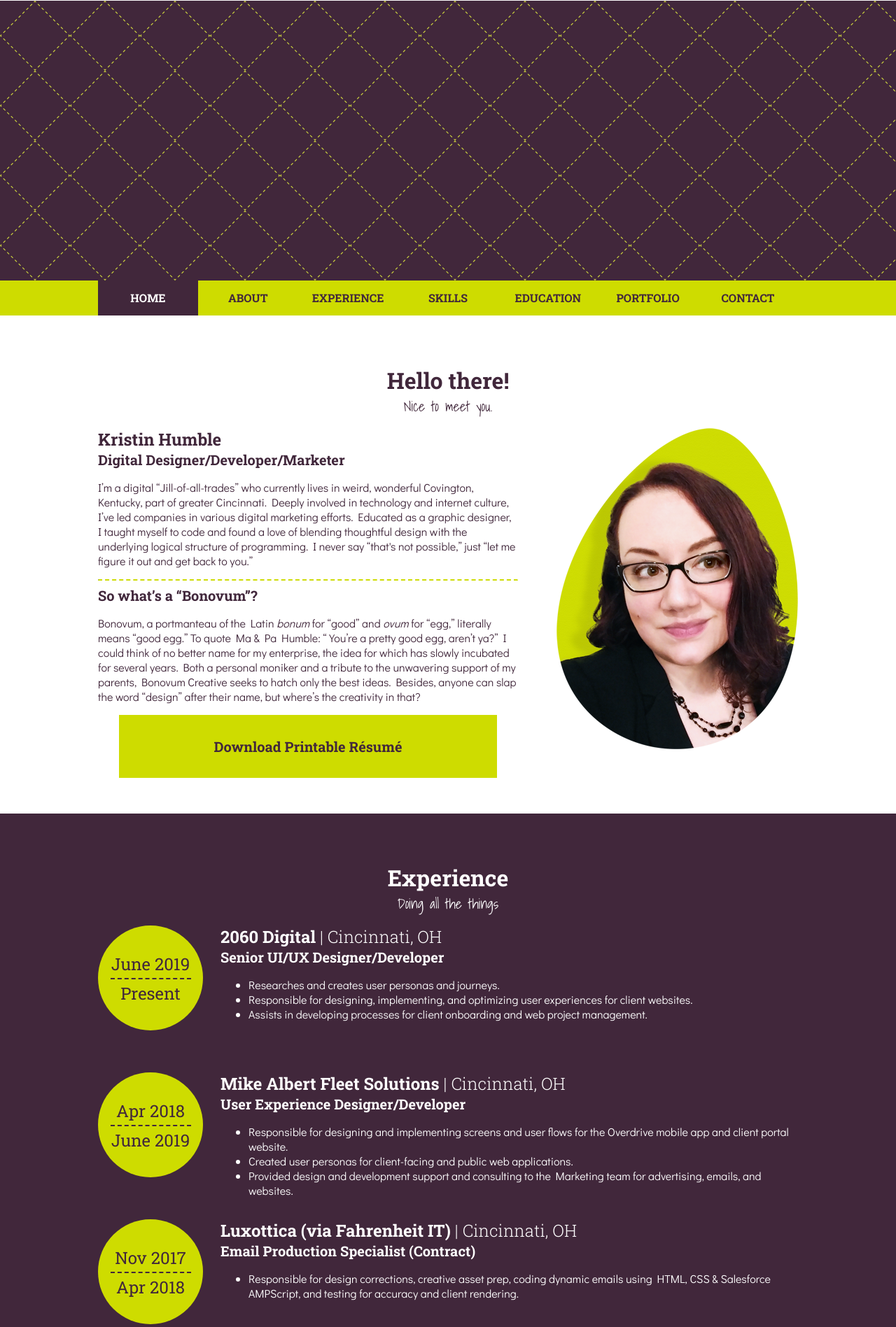
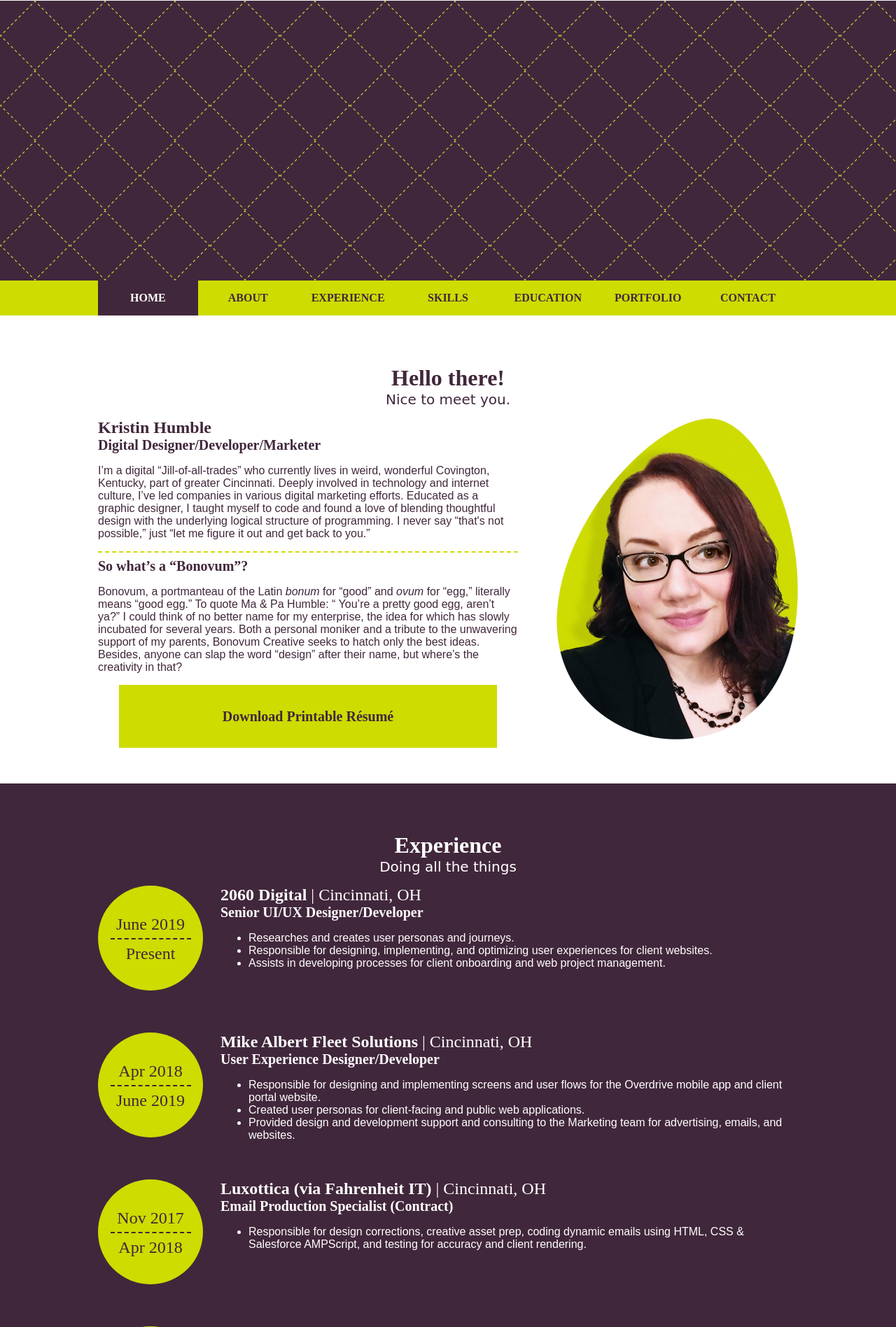
Before and after one commit to khumble/bonovum, a PHP site: page / in a window 1280 px wide. Shown: the top 1897 px of the page at 70% size. Run offline with PHP 8.4, Linux system fonts and the light colour scheme; some libraries are stand-ins or nearby versions; some web fonts are replaced.

Commit message:
Inlining fonts and fixing image dimensions

```diff
--- a/css/main.css
+++ b/css/main.css
@@ -222,6 +222,7 @@
 }
 .full-width{
     width:100%;
+    height: auto;
     margin:20px 0
 }
 .center{
@@ -353,7 +354,8 @@
     }
     .container .content #headshot{
         float:none;
-        width:50%;
+        width: 80%;
+        height: auto;
         margin:0 auto;
         display:block
     }
--- a/index.html
+++ b/index.html
@@ -17,8 +17,89 @@
         <meta name="description" content="Web design & development, print design, branding & identity, SEO & email marketing and (nearly) anything else.">
         <link rel="icon" href="favicon.ico" type="image/x-icon">
         <!-- Stylesheets-->
-        <link rel="preconnect" href="https://fonts.googleapis.com/" crossorigin>
-        <link type="text/css" href="https://fonts.googleapis.com/css?family=Didact+Gothic|Roboto+Slab:300,400,700|Shadows+Into+Light&display=swap" rel="stylesheet">
+        <style>
+            /* latin-ext */
+            @font-face {
+            font-family: 'Didact Gothic';
+            font-style: normal;
+            font-weight: 400;
+            font-display: swap;
+            src: url(https://fonts.gstatic.com/s/didactgothic/v14/ahcfv8qz1zt6hCC5G4F_P4ASlUWYpmDmYyVwrA.woff2) format('woff2');
+            unicode-range: U+0100-024F, U+0259, U+1E00-1EFF, U+2020, U+20A0-20AB, U+20AD-20CF, U+2113, U+2C60-2C7F, U+A720-A7FF;
+            }
+            /* latin */
+            @font-face {
+            font-family: 'Didact Gothic';
+            font-style: normal;
+            font-weight: 400;
+            font-display: swap;
+            src: url(https://fonts.gstatic.com/s/didactgothic/v14/ahcfv8qz1zt6hCC5G4F_P4ASlUuYpmDmYyU.woff2) format('woff2');
+            unicode-range: U+0000-00FF, U+0131, U+0152-0153, U+02BB-02BC, U+02C6, U+02DA, U+02DC, U+2000-206F, U+2074, U+20AC, U+2122, U+2191, U+2193, U+2212, U+2215, U+FEFF, U+FFFD;
+            }
+            /* latin-ext */
+            @font-face {
+            font-family: 'Roboto Slab';
+            font-style: normal;
+            font-weight: 300;
+            font-display: swap;
+            src: url(https://fonts.gstatic.com/s/robotoslab/v13/BngMUXZYTXPIvIBgJJSb6ufD5qWr4xCCQ_k.woff2) format('woff2');
+            unicode-range: U+0100-024F, U+0259, U+1E00-1EFF, U+2020, U+20A0-20AB, U+20AD-20CF, U+2113, U+2C60-2C7F, U+A720-A7FF;
+            }
+            /* latin */
+            @font-face {
+            font-family: 'Roboto Slab';
+            font-style: normal;
+            font-weight: 300;
+            font-display: swap;
+            src: url(https://fonts.gstatic.com/s/robotoslab/v13/BngMUXZYTXPIvIBgJJSb6ufN5qWr4xCC.woff2) format('woff2');
+            unicode-range: U+0000-00FF, U+0131, U+0152-0153, U+02BB-02BC, U+02C6, U+02DA, U+02DC, U+2000-206F, U+2074, U+20AC, U+2122, U+2191, U+2193, U+2212, U+2215, U+FEFF, U+FFFD;
+            }
+            /* latin-ext */
+            @font-face {
+            font-family: 'Roboto Slab';
+            font-style: normal;
+            font-weight: 400;
+            font-display: swap;
+            src: url(https://fonts.gstatic.com/s/robotoslab/v13/BngMUXZYTXPIvIBgJJSb6ufD5qWr4xCCQ_k.woff2) format('woff2');
+            unicode-range: U+0100-024F, U+0259, U+1E00-1EFF, U+2020, U+20A0-20AB, U+20AD-20CF, U+2113, U+2C60-2C7F, U+A720-A7FF;
+            }
+            /* latin */
+            @font-face {
+            font-family: 'Roboto Slab';
+            font-style: normal;
+            font-weight: 400;
+            font-display: swap;
+            src: url(https://fonts.gstatic.com/s/robotoslab/v13/BngMUXZYTXPIvIBgJJSb6ufN5qWr4xCC.woff2) format('woff2');
+            unicode-range: U+0000-00FF, U+0131, U+0152-0153, U+02BB-02BC, U+02C6, U+02DA, U+02DC, U+2000-206F, U+2074, U+20AC, U+2122, U+2191, U+2193, U+2212, U+2215, U+FEFF, U+FFFD;
+            }
+            /* latin-ext */
+            @font-face {
+            font-family: 'Roboto Slab';
+            font-style: normal;
+            font-weight: 700;
+            font-display: swap;
+            src: url(https://fonts.gstatic.com/s/robotoslab/v13/BngMUXZYTXPIvIBgJJSb6ufD5qWr4xCCQ_k.woff2) format('woff2');
+            unicode-range: U+0100-024F, U+0259, U+1E00-1EFF, U+2020, U+20A0-20AB, U+20AD-20CF, U+2113, U+2C60-2C7F, U+A720-A7FF;
+            }
+            /* latin */
+            @font-face {
+            font-family: 'Roboto Slab';
+            font-style: normal;
+            font-weight: 700;
+            font-display: swap;
+            src: url(https://fonts.gstatic.com/s/robotoslab/v13/BngMUXZYTXPIvIBgJJSb6ufN5qWr4xCC.woff2) format('woff2');
+            unicode-range: U+0000-00FF, U+0131, U+0152-0153, U+02BB-02BC, U+02C6, U+02DA, U+02DC, U+2000-206F, U+2074, U+20AC, U+2122, U+2191, U+2193, U+2212, U+2215, U+FEFF, U+FFFD;
+            }
+            /* latin */
+            @font-face {
+            font-family: 'Shadows Into Light';
+            font-style: normal;
+            font-weight: 400;
+            font-display: swap;
+            src: url(https://fonts.gstatic.com/s/shadowsintolight/v10/UqyNK9UOIntux_czAvDQx_ZcHqZXBNQzdcD55TecYQ.woff2) format('woff2');
+            unicode-range: U+0000-00FF, U+0131, U+0152-0153, U+02BB-02BC, U+02C6, U+02DA, U+02DC, U+2000-206F, U+2074, U+20AC, U+2122, U+2191, U+2193, U+2212, U+2215, U+FEFF, U+FFFD;
+            }
+        </style>
         <link type="text/css" href="css/main.css" rel="stylesheet">
         <link type="text/css" href="css/jquery.fancybox.min.css" rel="stylesheet">
         <script type="application/ld+json">
@@ -59,9 +140,9 @@
                 <img
                     srcset="images/headshot-10-17.png, images/headshot-10-17@2x.png 2x, images/headshot-10-17@3x.png 3x"
                     src="images/headshot-10-17@3x.png"
-                    alt="Kristin Humble" id="headshot"
+                    alt="Kristin Humble" id="headshot" width="345" height="459"
                 />
-                <div class="copy-block-60" width="100%" height="auto">
+                <div class="copy-block-60">
                     <h4>Kristin Humble</h4>
                     <h5>Digital Designer/Developer/Marketer</h5>
                     <p>I’m a digital &ldquo;Jill-of-all-trades&rdquo; who currently lives in weird, wonderful Covington, Kentucky, part of greater Cincinnati. Deeply involved in technology and internet culture, I’ve led companies in various digital marketing efforts. Educated as a graphic designer, I taught myself to code and found a love of blending thoughtful design with the underlying logical structure of programming. I never say &ldquo;that's not possible,&rdquo; just &ldquo;let me figure it out and get back to you.&rdquo;</p>
@@ -200,7 +281,7 @@
                     srcset="images/skills-diagram.png, images/skills-diagram@2x.png 2x, images/skills-diagram@3x.png 3x"
                     src="images/skills-diagram@3x.png"
                     alt="Creative: Photoshop, InDesign, Illustrator, Email Design, Logo Design, Branding, Ad Design, Prepress, A/V Editing, Web Design, UI/UX | Marketing: Email Marketing, SEO, SEM, Ecommerce, Social Media, A/B Testing, Analytics, Copywriting, Strategy | Programming: HTML5, CSS3, JavaScript, jQuery, HTML for Email, WordPress, PHP, SQL, C#"
-                    class="full-width" width="100%" height="auto"
+                    class="full-width" width="1000" height="759"
                 />
             </div>
         </div>
```
Also changed, not shown: css/main.min.css.
